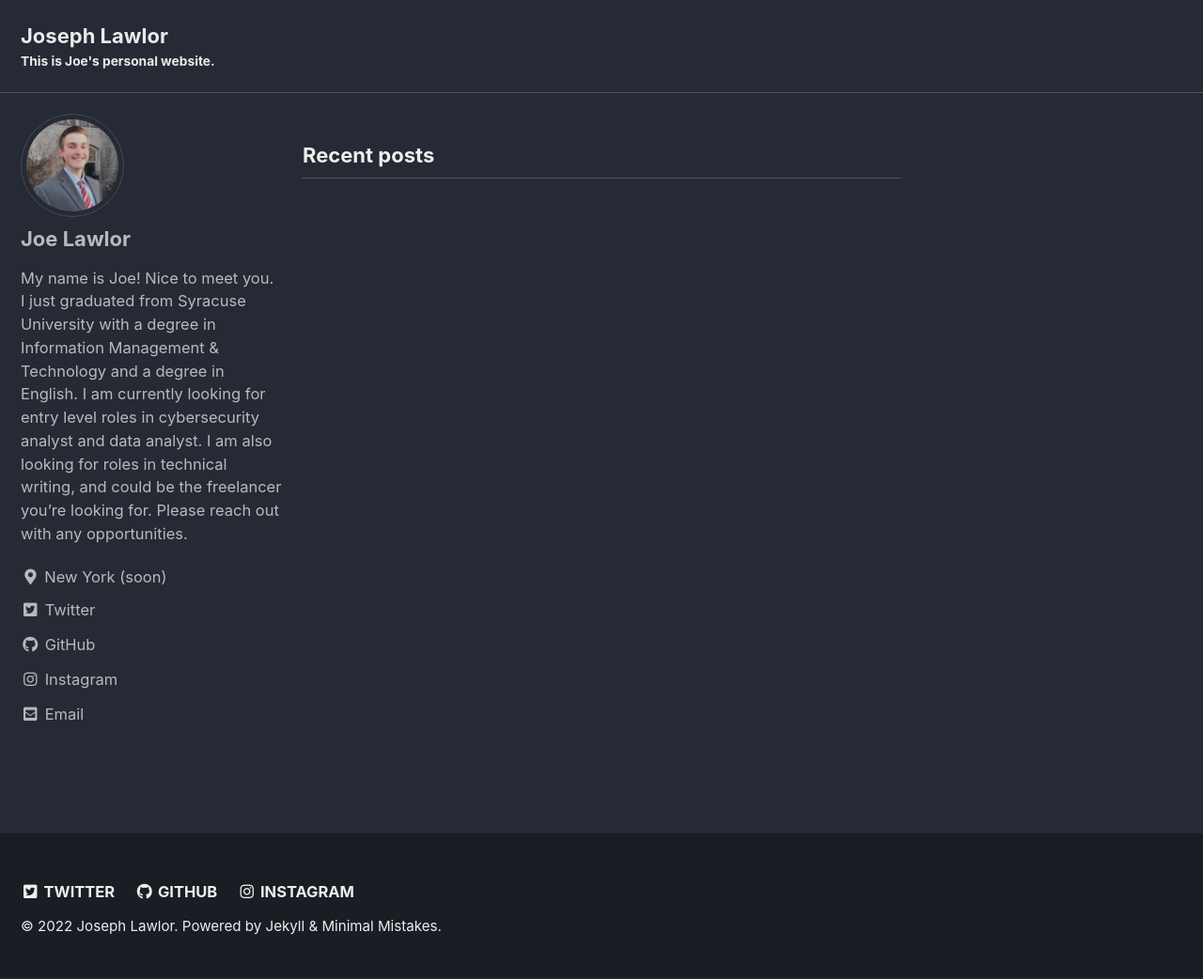
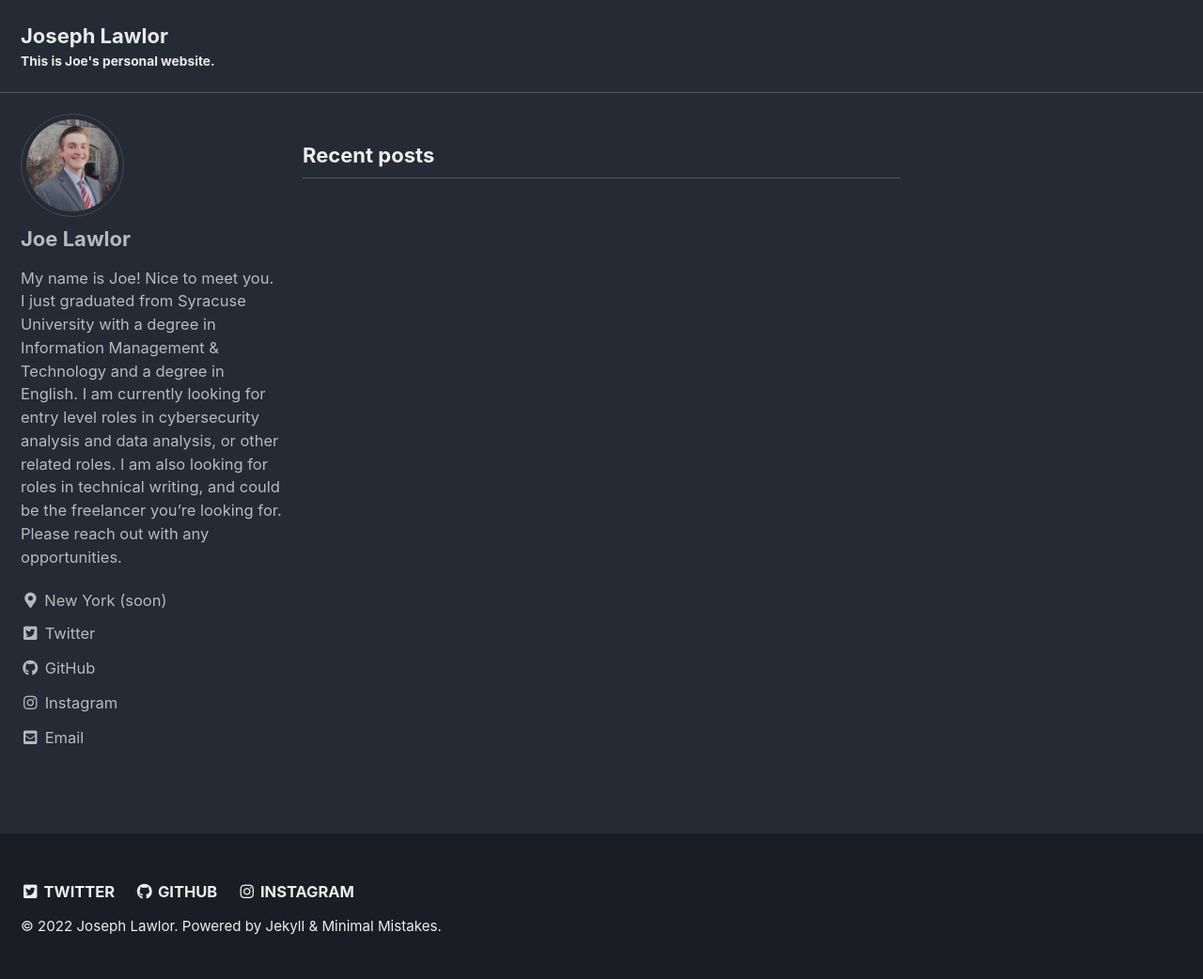
Before and after one commit to jcslawlor/jcslawlor.github.io, a Jekyll site: the page built from index.html, in a window 1280 px wide and 1042 px high. Shown: the whole window at 94% size. Built offline with Jekyll 4.4.1, drawn with Linux system fonts in a browser that asks for light colours; cached includes are drawn as plain includes; the list of posts is cut into pages by our own code.

Commit message:
Update _config.yml

```diff
--- a/_config.yml
+++ b/_config.yml
@@ -106,7 +106,7 @@ analytics:
 author:
   name             : "Joe Lawlor"
   avatar           : "/assets/images/4KBJCLOB_400x400.jpg"
-  bio              : "My name is Joe! Nice to meet you. I just graduated from Syracuse University with a degree in Information Management & Technology and a degree in English. I am currently looking for entry level roles in cybersecurity analyst and data analyst. I am also looking for roles in technical writing, and could be the freelancer you're looking for. Please reach out with any opportunities."
+  bio              : "My name is Joe! Nice to meet you. I just graduated from Syracuse University with a degree in Information Management & Technology and a degree in English. I am currently looking for entry level roles in cybersecurity analysis and data analysis, or other related roles. I am also looking for roles in technical writing, and could be the freelancer you're looking for. Please reach out with any opportunities."
   location         : "New York (soon)"
   email            : jcslawlor@gmail.com
   links:
```
